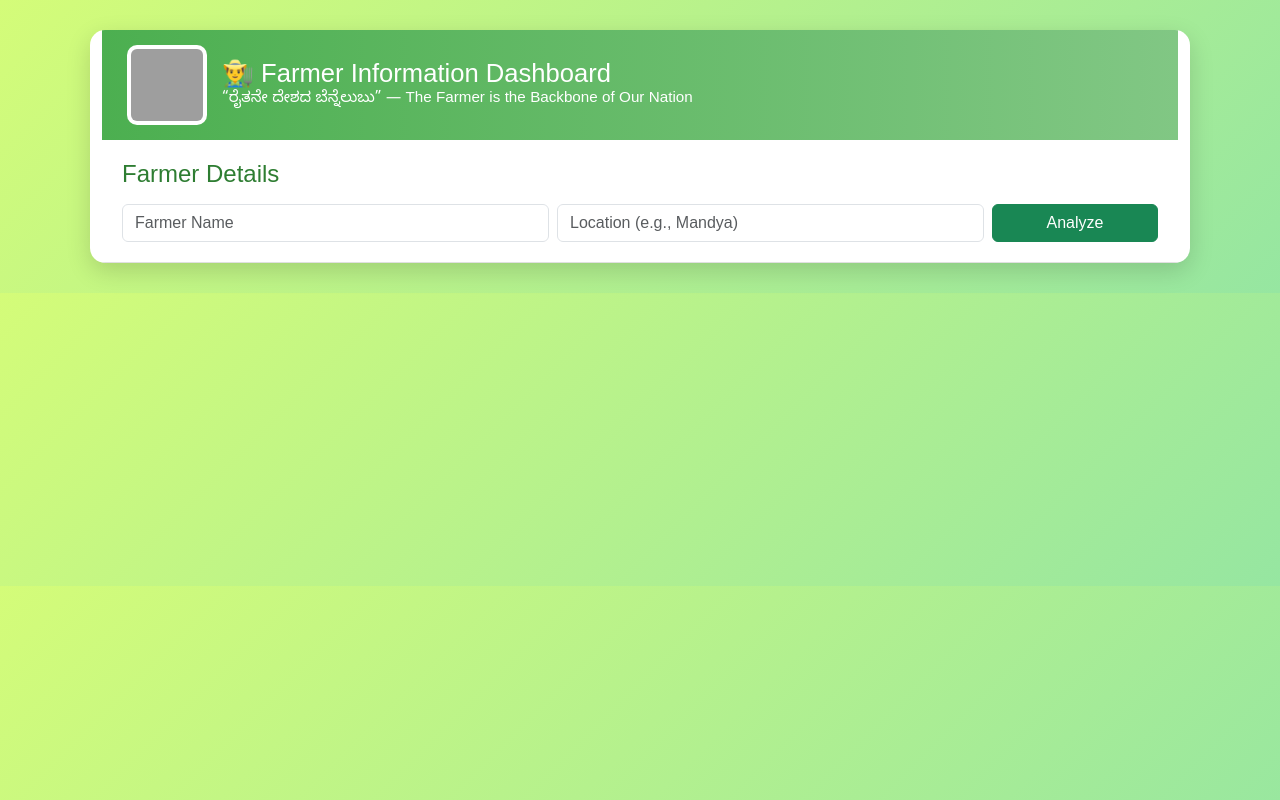
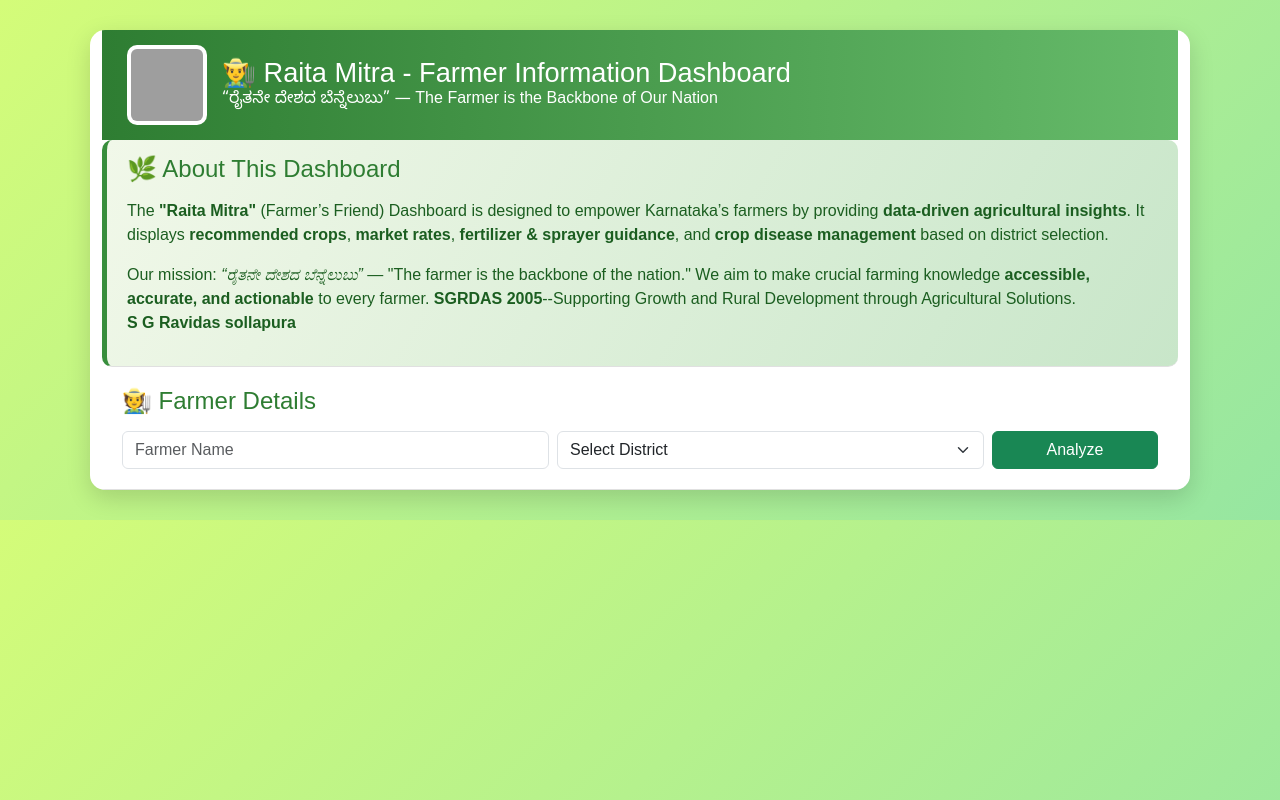
Before and after one commit to ravislp40-cyber/farmer_site1, a website: page public/index.html in a window 1280 px wide. Drawn offline with nearby package versions, Linux system fonts and the light colour scheme; grey boxes are pictures that could not be loaded.

Commit message:
Update index.html

```diff
--- a/public/index.html
+++ b/public/index.html
@@ -3,7 +3,7 @@
 <head>
   <meta charset="UTF-8" />
   <meta name="viewport" content="width=device-width, initial-scale=1" />
-  <title>Farmer Information Dashboard</title>
+  <title>Raita Mitra - Farmer Information Dashboard</title>
 
   <!-- Bootstrap 5 CDN -->
   <link href="https://cdn.jsdelivr.net/npm/bootstrap@5.3.2/dist/css/bootstrap.min.css" rel="stylesheet">
@@ -25,7 +25,7 @@
     }
 
     .header {
-      background: linear-gradient(90deg, #4caf50, #81c784);
+      background: linear-gradient(90deg, #2e7d32, #66bb6a);
       color: white;
       display: flex;
       align-items: center;
@@ -42,12 +42,12 @@
     }
 
     .header h1 {
-      font-size: 1.6rem;
+      font-size: 1.7rem;
       margin: 0;
     }
 
     .header p {
-      font-size: 0.95rem;
+      font-size: 1rem;
       margin: 0;
       font-family: 'Noto Sans Kannada', sans-serif;
     }
@@ -76,26 +76,21 @@
       margin-right: 5px;
     }
 
-    .profit {
+    .profit { color: #1b5e20; font-weight: 600; }
+    .loss { color: #c62828; font-weight: 600; }
+    .neutral { color: #f57c00; font-weight: 600; }
+
+    /* About section colors */
+    .about {
+      background: linear-gradient(120deg, #f1f8e9, #c8e6c9);
+      border-left: 5px solid #388e3c;
+      border-radius: 10px;
+      padding: 15px 20px;
       color: #1b5e20;
-      font-weight: 600;
-    }
-
-    .loss {
-      color: #c62828;
-      font-weight: 600;
-    }
-
-    .neutral {
-      color: #f57c00;
-      font-weight: 600;
     }
 
     @media (max-width: 768px) {
-      .header {
-        flex-direction: column;
-        text-align: center;
-      }
+      .header { flex-direction: column; text-align: center; }
     }
   </style>
 </head>
@@ -105,20 +100,44 @@
     <div class="header">
       <img src="https://wiki.meramaal.com/wp-content/uploads/2018/08/raitamitra.jpg" alt="Raita Mitra Logo">
       <div>
-        <h1>👨‍🌾 Farmer Information Dashboard</h1>
+        <h1>👨‍🌾 Raita Mitra - Farmer Information Dashboard</h1>
         <p>“ರೈತನೇ ದೇಶದ ಬೆನ್ನೆಲುಬು” — The Farmer is the Backbone of Our Nation</p>
       </div>
     </div>
 
+    <!-- About Section -->
+    <div class="section about">
+      <h4>🌿 About This Dashboard</h4>
+      <p>
+        The <strong>"Raita Mitra"</strong> (Farmer’s Friend) Dashboard is designed to empower Karnataka’s farmers by providing <strong>data-driven agricultural insights</strong>.
+        It displays <strong>recommended crops</strong>, <strong>market rates</strong>, <strong>fertilizer & sprayer guidance</strong>, and <strong>crop disease management</strong> based on district selection.
+      </p>
+      <p>
+        Our mission: <em>“ರೈತನೇ ದೇಶದ ಬೆನ್ನೆಲುಬು”</em> — "The farmer is the backbone of the nation."
+        We aim to make crucial farming knowledge <strong>accessible, accurate, and actionable</strong> to every farmer. <strong>SGRDAS 2005</strong>--Supporting Growth and Rural Development through Agricultural Solutions.<br> <strong>S G Ravidas sollapura</strong>
+      </p>
+    </div>
+
     <!-- Farmer Input -->
     <div class="section">
-      <h4>Farmer Details</h4>
+      <h4>🧑‍🌾 Farmer Details</h4>
       <div class="row g-2">
         <div class="col-md-5">
           <input id="name" class="form-control" placeholder="Farmer Name">
         </div>
         <div class="col-md-5">
-          <input id="location" class="form-control" placeholder="Location (e.g., Mandya)">
+          <select id="location" class="form-select">
+            <option value="">Select District</option>
+            <option>Mandya</option>
+            <option>Mysuru</option>
+            <option>Bangalore</option>
+            <option>Belagavi</option>
+            <option>Hubli</option>
+            <option>Davangere</option>
+            <option>Chikkamagaluru</option>
+            <option>Udupi</option>
+            <option>Hassan</option>
+          </select>
         </div>
         <div class="col-md-2 d-grid">
           <button class="btn btn-success" onclick="analyzeData()">Analyze</button>
@@ -172,7 +191,6 @@
   <script src="https://cdn.jsdelivr.net/npm/bootstrap@5.3.2/dist/js/bootstrap.bundle.min.js"></script>
 
   <script>
-    // ---------- EXTENDED DATA ----------
     const cropsByLocation = {
       mandya: ["Sugarcane", "Paddy", "Ragi", "Coconut"],
       davangere: ["Maize", "Rice", "Cotton", "Sunflower"],
@@ -252,13 +270,11 @@
       Cardamom: [{ name: "Leaf Blight", solution: "Remove diseased leaves; apply copper oxychloride" }]
     };
 
-    // ---------- ANALYZE FUNCTION ----------
     function analyzeData() {
-      const location = document.getElementById("location").value.toLowerCase().trim();
+      const location = document.getElementById("location").value.toLowerCase();
       const crops = cropsByLocation[location] || [];
       const locDisplay = document.getElementById("locName");
 
-      // Recommended Crops
       const cropList = document.getElementById("cropList");
       cropList.innerHTML = "";
       if (crops.length > 0) {
@@ -275,7 +291,6 @@
       }
       document.getElementById("suggestions").style.display = "block";
 
-      // Market Rates
       const rates = marketRates[location] || [];
       const rateTable = document.getElementById("ratesTable");
       rateTable.innerHTML = "";
@@ -290,7 +305,6 @@
       });
       document.getElementById("ratesSection").style.display = rates.length ? "block" : "none";
 
-      // Profit/Loss
       const profitList = document.getElementById("profitList");
       profitList.innerHTML = "";
       rates.forEach(r => {
@@ -299,7 +313,6 @@
       });
       document.getElementById("profitSection").style.display = rates.length ? "block" : "none";
 
-      // Fertilizers
       const fertList = document.getElementById("fertilizerList");
       fertList.innerHTML = "";
       crops.forEach(crop => {
@@ -316,7 +329,6 @@
       });
       document.getElementById("fertilizerSection").style.display = crops.length ? "block" : "none";
 
-      // Diseases
       const diseaseList = document.getElementById("diseaseList");
       diseaseList.innerHTML = "";
       crops.forEach(crop => {
```
